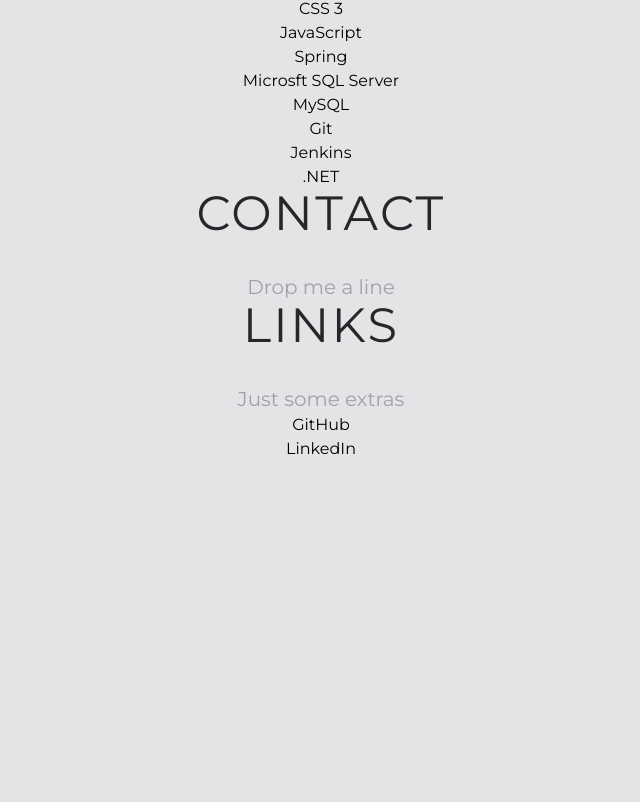
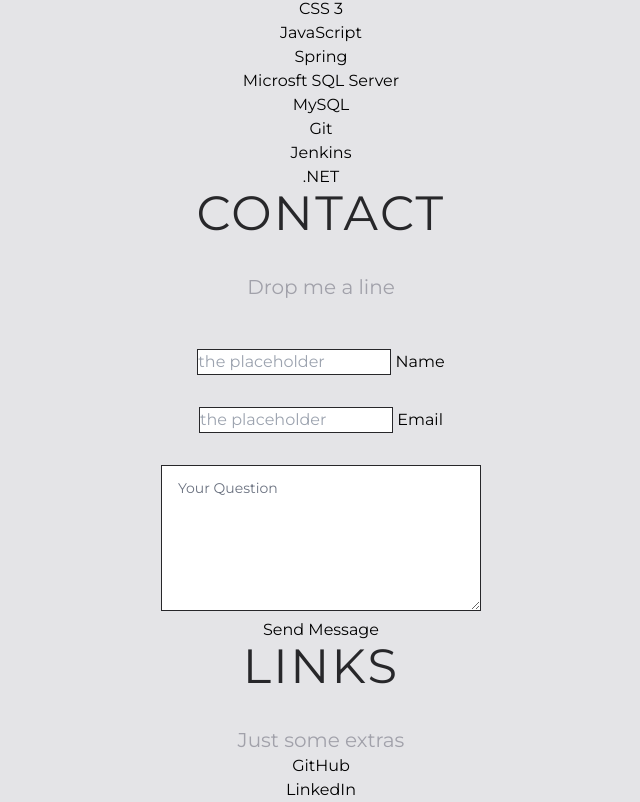
Before and after one commit to ceklov/CEKLOV, a Vue app: page / in a window 1280 px wide. Shown: the part 1638-2440 px from the top of the page, without its empty margins (319-959 px from the left). Before the commit the page ends 2099 px from the top, so only its background shows below. Built offline with nearby package versions, Linux system fonts and the light colour scheme.

Commit message:
add contact form

```diff
--- a/public/index.html
+++ b/public/index.html
@@ -17,6 +17,10 @@
       <strong>We're sorry but <%= htmlWebpackPlugin.options.title %> doesn't work properly without JavaScript enabled. Please enable it to continue.</strong>
     </noscript>
     <div id="app"></div>
-    <!-- built files will be auto injected -->
+    <form name="contact-form" netlify netlify-honeypot="bot-field" hidden>
+      <input type="text" name="contact-name" />
+      <input type="text" name="contact-email" />
+      <textarea name="contact-question"></textarea>
+    </form>
   </body>
 </html>
--- a/src/assets/index.css
+++ b/src/assets/index.css
@@ -77,24 +77,27 @@
       @apply text-transparent;
     }
 
-    form .input-animated input,
-    form .input-animated label {
-      @apply text-gray-600;
+    form .input-animated input {
+      @apply text-zinc-600;
     }
 
     form .input-animated label {
-      @apply absolute top-0 w-full h-full pointer-events-none border-b-2 border-gray-200;
+      @apply text-zinc-600 left-1;
+    }
+
+    form .input-animated label {
+      @apply absolute top-0 w-full h-full pointer-events-none border-b-2 border-zinc-200;
     }
 
     form .input-animated label:after {
       content: '';
       bottom: -2px;
       border-color: var(--underline);
-      @apply absolute w-full h-full border-b-2 left-0 transition duration-300 ease-linear transform -translate-x-full;
+      @apply absolute w-full h-full border-b-2 left-1 transition duration-300 ease-linear transform -translate-x-3/4;
     }
 
     form .input-animated label span {
-      @apply absolute bottom-2 left-0;
+      @apply absolute bottom-4 left-1;
       transition: all 0.3s ease;
     }
 
@@ -131,14 +134,14 @@
     form .input-animated input:focus + label span,
     form .input-animated input:valid + label span,
     form .input-animated input:not(:placeholder-shown) + label span {
-      transform: translateY(-200%);
+      transform: translateY(-150%);
       @apply text-xs font-medium;
     }
 
     form .input-animated input:focus + label:after,
     form input:valid + label:after,
     form input:not(:placeholder-shown) + label:after {
-      transform: translateX(0%);
+      transform: translateX(50%);
     }
 
     form input:invalid {
--- a/src/components/ContactComponent.vue
+++ b/src/components/ContactComponent.vue
@@ -7,21 +7,21 @@
       <h4>Drop me a line</h4>
     </div>
 
-    <!--<div
+    <div
       class="flex-grow justify-center px-8 lg:px-20"
     >
       <div class="flex justify-center">
         <div>
 
           <form
-            id="contact"
-            name="contact"
+            id="contact-form"
+            name="contact-form"
             method="post"
             data-netlify="true"
             autocomplete="off"
             netlify-honeypot="bot-field"
           >
-            <input type="hidden" name="form-name" value="contact" />
+            <input type="hidden" name="form-name" value="contact-form" />
             <div class="input-animated">
               <input
                 type="text"
@@ -122,7 +122,7 @@
           </form>
         </div>
       </div>
-    </div>-->
+    </div>
   </section>
 </template>
 
@@ -146,7 +146,7 @@
 
     const handleSubmit = async (e) => {
       e.preventDefault();
-      const form = document.getElementById("contact");
+      const form = document.getElementById("contact-form");
       const formData = new FormData(form);
 
       fetch("/", {
```
